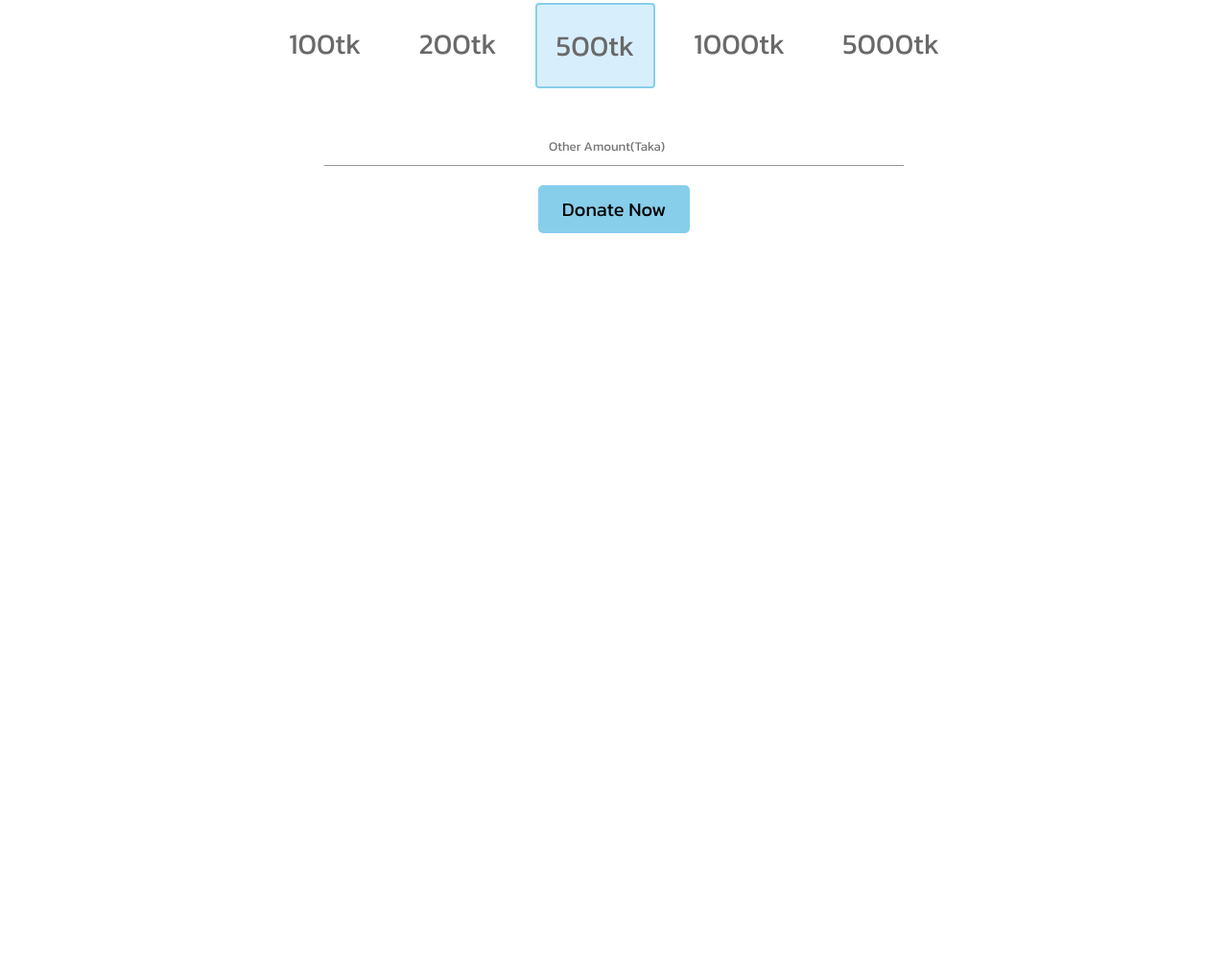
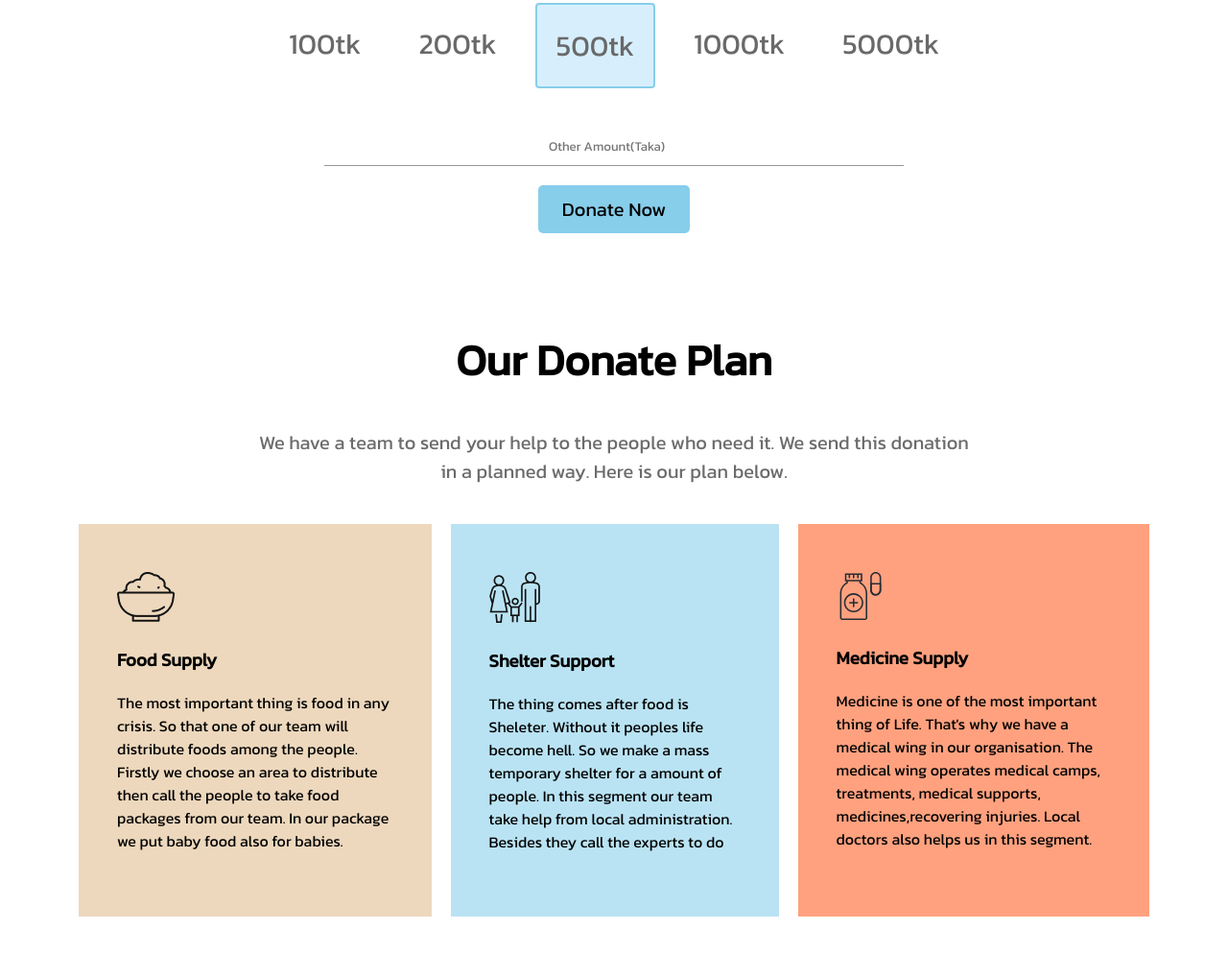
Before and after one commit to Fahim-2001/Donation, a plain HTML site: page index.html in a window 1280 px wide. Shown: the part 994-1987 px from the top of the page at 96% size. Before the commit the page ends 1299 px from the top, so only its background shows below. Drawn offline with Linux system fonts and the light colour scheme.

Commit message:
DonatePlan division and section added

```diff
--- a/index.css
+++ b/index.css
@@ -65,3 +65,29 @@ h2 {
   border-bottom: 1px solid rgb(151, 150, 150);
   margin-bottom: 30px;
 }
+.donate-plan {
+  text-align: center;
+}
+.donate-plan p {
+  font-weight: 400;
+  font-size: 20px;
+  color: rgba(95, 95, 95, 0.925);
+}
+.ThirdPart-DonationPlan {
+  display: flex;
+  padding: 20px 70px;
+  margin-bottom: 50px;
+}
+.plans-of-donation {
+  padding: 50px 40px;
+  margin: 0px 10px;
+}
+#food {
+  background-color: rgba(222, 184, 135, 0.548);
+}
+#shelter {
+  background-color: rgba(135, 207, 235, 0.582);
+}
+#medicine {
+  background-color: rgba(255, 68, 0, 0.5);
+}
--- a/index.html
+++ b/index.html
@@ -49,5 +49,47 @@
       </div>
       <a href="">Donate Now</a>
     </section>
+    <!--DonatePlan Division-->
+    <div class="donate-plan">
+      <h2>Our Donate Plan</h2>
+      <p>
+        We have a team to send your help to the people who need it. We send this
+        donation<br />
+        in a planned way. Here is our plan below.
+      </p>
+    </div>
+    <!--DonatePlan Section-->
+    <section class="ThirdPart-DonationPlan">
+      <div id="food" class="plans-of-donation">
+        <img src="icons/food.png" alt="" />
+        <h3>Food Supply</h3>
+        <p>
+          The most important thing is food in any crisis. So that one of our
+          team will distribute foods among the people. Firstly we choose an area
+          to distribute then call the people to take food packages from our
+          team. In our package we put baby food also for babies.
+        </p>
+      </div>
+      <div id="shelter" class="plans-of-donation">
+        <img src="icons/shelter.png" alt="" />
+        <h3>Shelter Support</h3>
+        <p>
+          The thing comes after food is Sheleter. Without it peoples life become
+          hell. So we make a mass temporary shelter for a amount of people. In
+          this segment our team take help from local administration. Besides
+          they call the experts to do
+        </p>
+      </div>
+      <div id="medicine" class="plans-of-donation">
+        <img src="icons/medicine.svg" alt="" height="50px" width="50px" />
+        <h3>Medicine Supply</h3>
+        <p>
+          Medicine is one of the most important thing of Life. That's why we
+          have a medical wing in our organisation. The medical wing operates
+          medical camps, treatments, medical supports, medicines,recovering
+          injuries. Local doctors also helps us in this segment.
+        </p>
+      </div>
+    </section>
   </body>
 </html>
```
